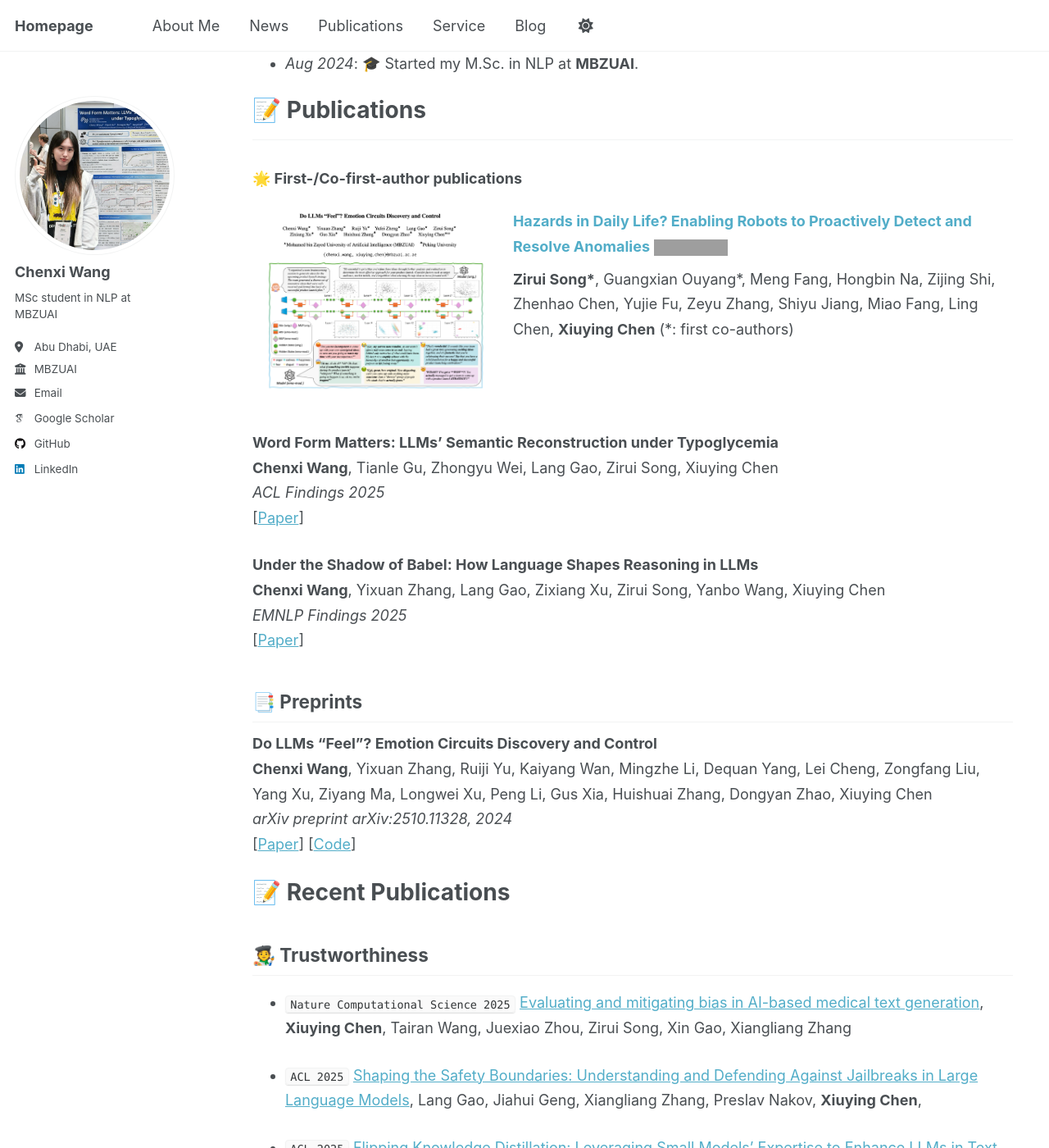
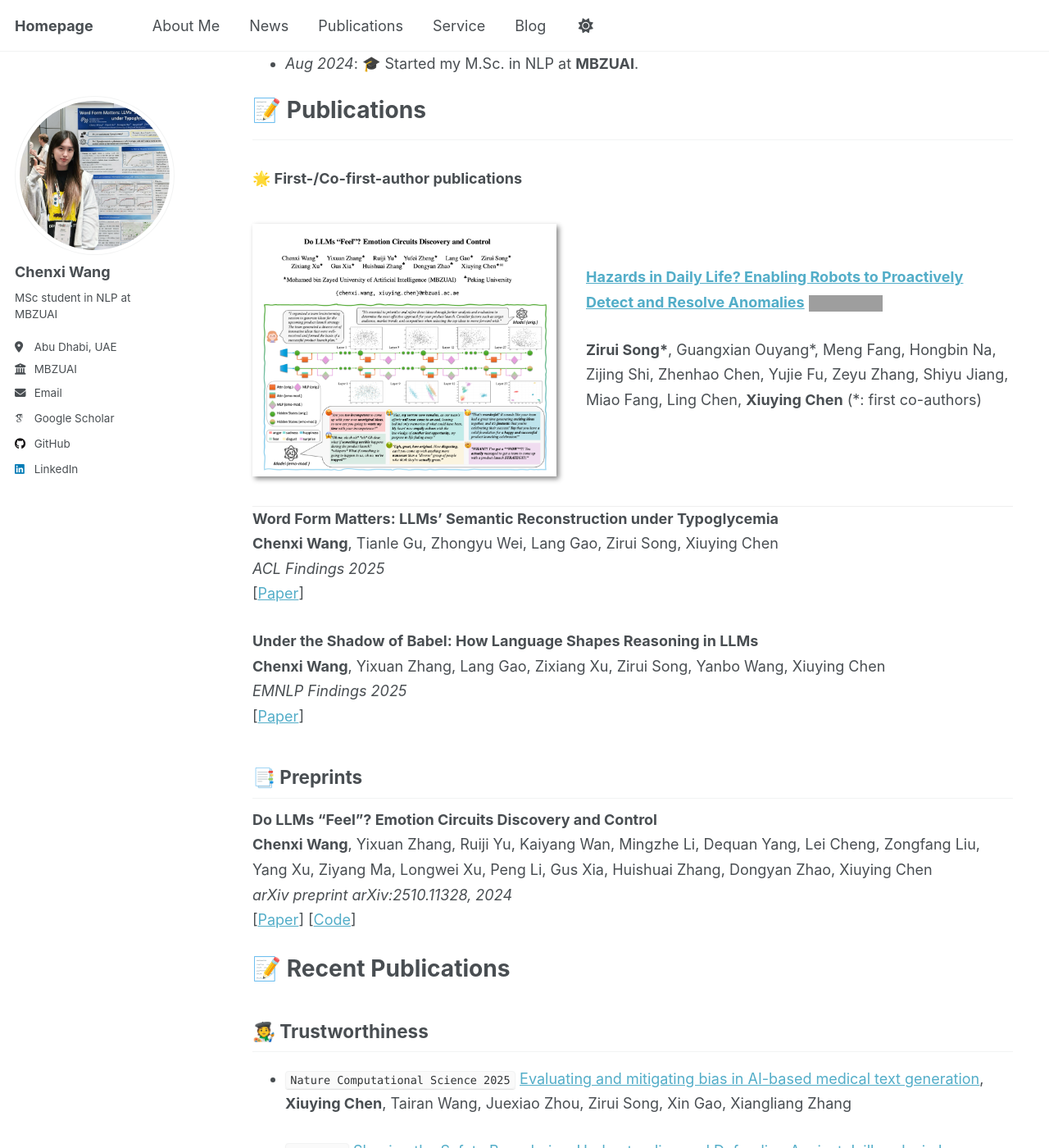
Before and after one commit to Aurora-cx/Aurora-cx.github.io, a Jekyll site: the page built from _pages/about.md, in a window 1280 px wide and 1400 px high, scrolled down 937 px. Shown: the whole window at 82% size. Built offline with Jekyll 4.4.1, drawn with Linux system fonts in a browser that asks for light colours; some web fonts are replaced; a script that is not in the unit is left out; grey boxes are pictures that could not be loaded.

Commit message:
Update paper-box styles to match advisor's website (400px images)

```diff
--- a/_sass/layout/_page.scss
+++ b/_sass/layout/_page.scss
@@ -404,59 +404,44 @@
 /* Paper box styles for publications */
 .paper-box {
   display: flex;
-  margin-bottom: 2em;
-  border: none;
-  border-radius: 0;
-  overflow: hidden;
-  background-color: var(--global-bg-color);
+  justify-content: left;
+  align-items: center;
+  flex-direction: row;
+  flex-wrap: wrap;
+  border-bottom: 1px #efefef solid;
+  padding: 2em 0 2em 0;
 
-  @include breakpoint($medium) {
-    flex-direction: row;
-  }
-
-  @media (max-width: 640px) {
-    flex-direction: column;
-  }
-}
-
-.paper-box-image {
-  flex: 0 0 auto;
-
-  @include breakpoint($medium) {
-    width: 300px;
-  }
-
-  @media (max-width: 640px) {
+  .paper-box-image {
+    justify-content: center;
+    display: flex;
     width: 100%;
-  }
-
-  div {
-    padding: 10px;
-    display: flex;
-    align-items: center;
-    justify-content: center;
+    order: 2;
 
     img {
-      border-radius: 4px;
+      max-width: 400px;
+      box-shadow: 3px 3px 6px #888;
       object-fit: cover;
     }
   }
-}
 
-.paper-box-text {
-  flex: 1;
-  padding: 1em;
-
-  p {
-    margin-bottom: 0.5em;
+  .paper-box-text {
+    max-width: 100%;
+    order: 1;
   }
 
-  a {
-    text-decoration: none;
-    color: var(--global-link-color);
+  @include breakpoint($medium) {
+    .paper-box-image {
+      justify-content: left;
+      min-width: 200px;
+      max-width: 40%;
+      order: 1;
+    }
 
-    &:hover {
-      text-decoration: underline;
+    .paper-box-text {
+      justify-content: left;
+      padding-left: 2em;
+      max-width: 60%;
+      order: 2;
     }
   }
 }
```
